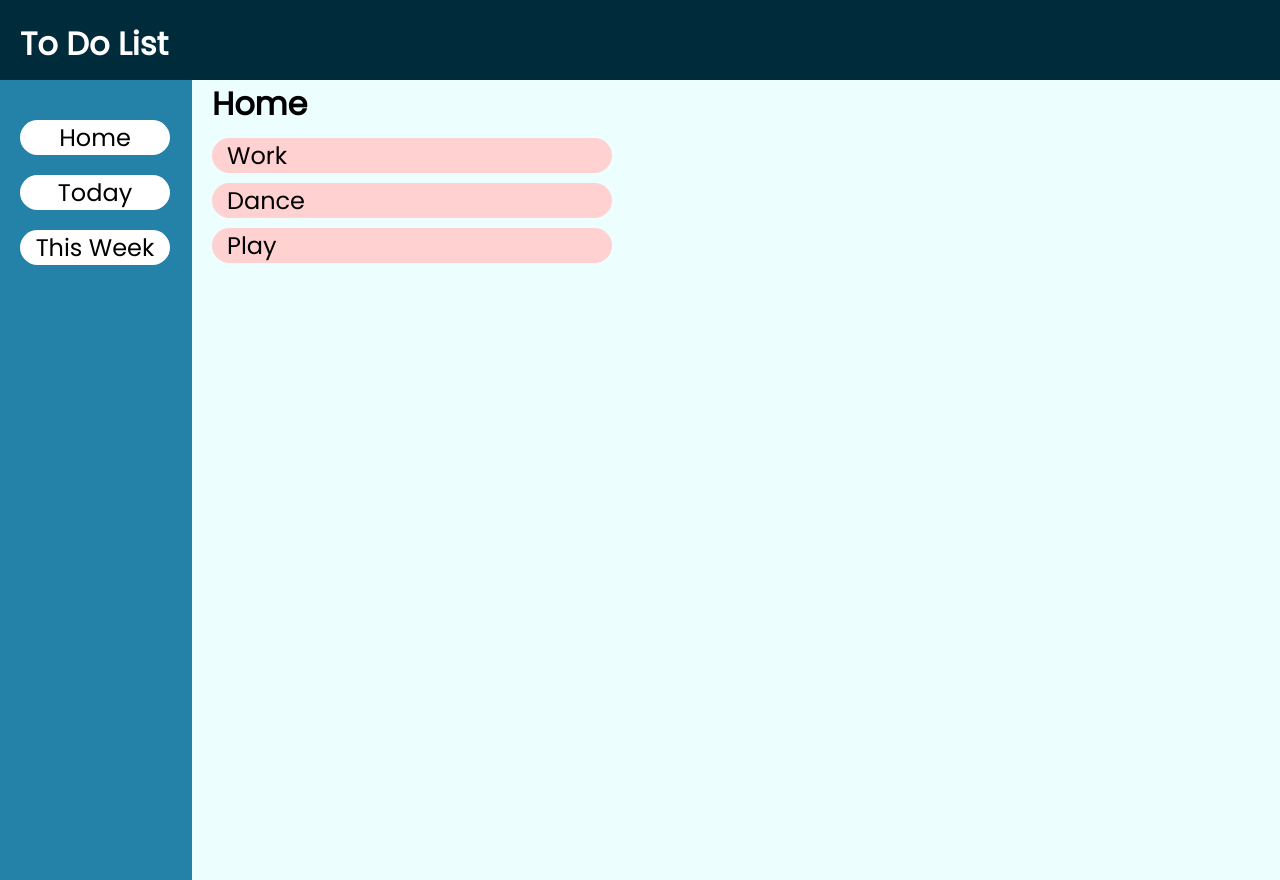
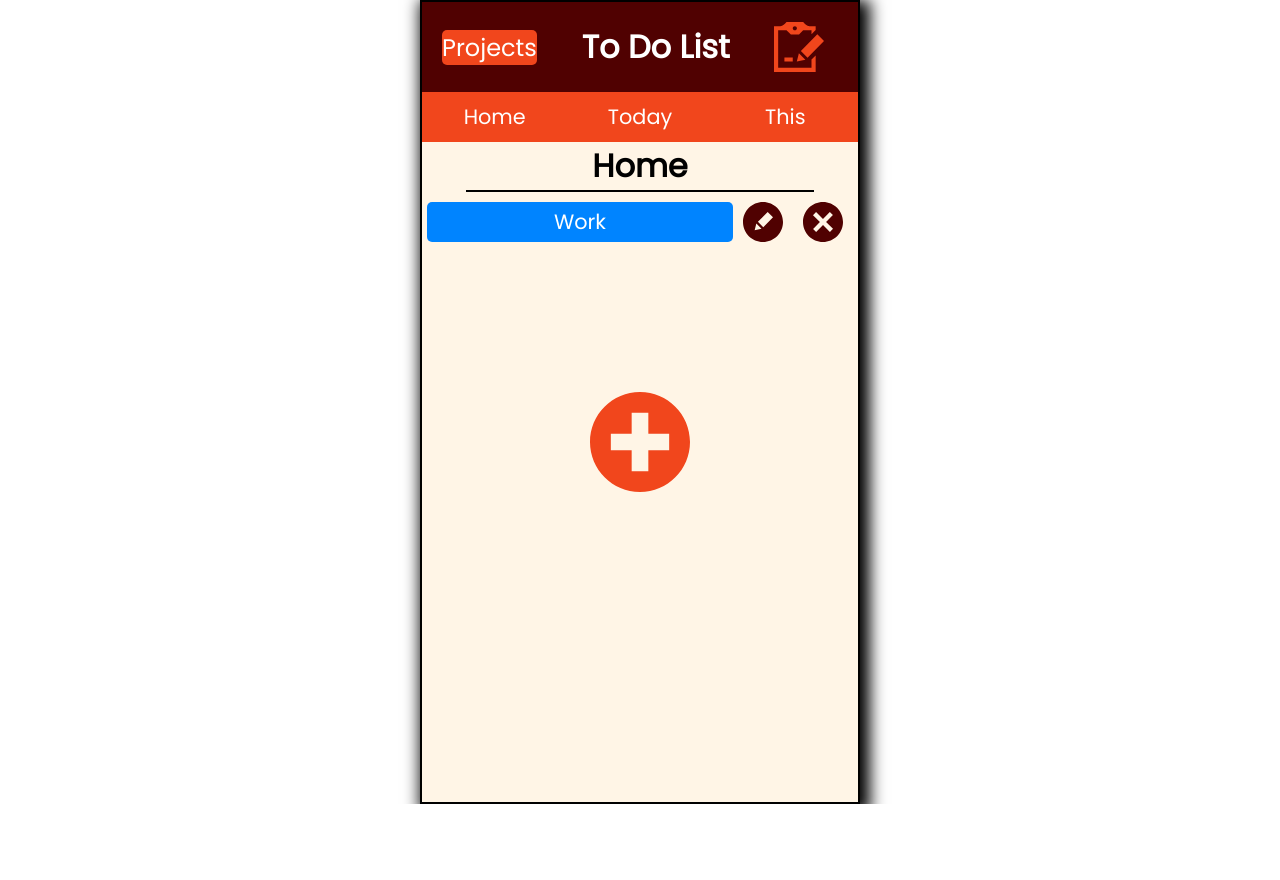
Before and after one commit to crealyx/todo-list, a website built with webpack: page src/template.html in a window 1280 px wide. After the commit the page ends 804 px from the top, so only its background shows below. Built offline with nearby package versions, Linux system fonts and the light colour scheme.

Commit message:
Change structure

```diff
--- a/package.json
+++ b/package.json
@@ -4,7 +4,7 @@
   "description": "",
   "main": "index.js",
   "scripts": {
-    "start": "webpack serve --open --config=webpack.config.dev.js",
+    "start": "webpack serve --config=webpack.config.dev.js",
     "build": "webpack --config=webpack.config.prod.js"
   },
   "author": "",
--- a/src/assets/styles/_defaults.scss
+++ b/src/assets/styles/_defaults.scss
@@ -11,11 +11,12 @@ a,
 h1,
 h2,
 p,
-li {
+li,
+button {
   font-family: "Poppins", sans-serif;
 }
 
 li {
   list-style: none;
-  font-size: 1.5rem;
+  font-size: 1.3rem;
 }
--- a/src/assets/styles/_home.scss
+++ b/src/assets/styles/_home.scss
@@ -1,46 +1,115 @@
+@use 'variables' as *;
+
 header {
-  background-color: rgb(0, 43, 59);
+  display: flex;
+  background-color: $brown;
   padding: 20px;
-  height: 80px;
   color: white;
+  text-align: center;
+  justify-content: flex-start;
+  align-items: center;
+  h1 {
+    flex-basis: 60%;
+  }
+  button {
+    flex-basis: 20%;
+    background-color: $orange;
+    border-radius: 5px;
+    color: rgb(255, 255, 255);
+    outline: none;
+    border: none;
+    font-size: 1.5rem;
+    &:hover {
+      background-color: $blue;
+    }
+    cursor: pointer;
+  }
+  svg {
+    fill: $orange;
+    width: 50px;
+    height: 50px;
+  }
 }
 
+#content {
+  margin: 0px 420px;
+  border: 2px solid black;
+  box-shadow: 5px 5px 15px 5px #000000;
+}
 #wrapper {
   display: flex;
+  flex-direction: column;
   height: 100vh;
 
   #sidebar {
-    padding: 20px;
-    display: flex;
-    background-color: rgb(36, 129, 167);
-    flex-basis: 15%;
-    justify-content: flex-start;
-    flex-direction: column;
-    align-items: flex-start;
+    background-color: $orange;
     color: white;
+    height: 50px;
+    line-height: 50px;
+    ul {
+      justify-content: space-around;
+      display: flex;
+      text-align: center;
+    }
     li {
-      margin: 20px auto;
-      background-color: rgb(255, 255, 255);
-      border-radius: 20px;
-      width: 150px;
-      color: black;
+      margin: 0px 10px;
+      width: 100px;
+      color: rgb(255, 255, 255);
+      cursor: pointer;
       text-align: center;
+      &:hover {
+        background-color: $blue;
+      }
     }
   }
   #todo-page {
-    padding-left: 20px;
     display: flex;
-    background-color: rgb(236, 255, 254);
-    flex-basis: 85%;
+    background-color: rgb(255, 245, 230);
+    flex-basis: 100%;
     flex-direction: column;
-    ul {
+    margin: auto;
+    width: 100%;
+    h1 {
+      border-bottom: 2px black solid;
+      text-align: center;
+      width: 80%;
+      margin: 0px auto;
+    }
+    .todo-container {
+      margin-top: 10px;
+      display: flex;
+      align-items: center;
+      justify-content: center;
+      flex-direction: row;
     }
     li {
-      margin-top: 10px;
-      background-color: rgb(255, 209, 209);
-      border-radius: 20px;
-      width: 400px;
-      text-indent: 15px;
+      flex-basis: 70%;
+      text-align: center;
+      background-color: $blue;
+      border-radius: 5px;
+      line-height: 40px;
+      color: white;
     }
   }
 }
+#add {
+  margin: 150px auto;
+  width: 100px;
+  height: 100px;
+  fill: $orange;
+  cursor: pointer;
+  &:hover {
+    fill: $blue;
+  }
+}
+#edit,
+#delete {
+  margin: 0px 10px;
+  fill: $brown;
+  width: 40px;
+  height: 40px;
+  cursor: pointer;
+  &:hover {
+    fill: $orange;
+  }
+}
--- /dev/null
+++ b/src/assets/styles/_variables.scss
@@ -0,0 +1,4 @@
+$blue: rgb(0, 132, 255);
+$orange: rgb(241, 70, 28);
+$background: rgb(255, 245, 230);
+$brown: rgb(80, 1, 1);
--- a/src/template.html
+++ b/src/template.html
@@ -7,10 +7,21 @@
   </head>
   <body>
     <div id="content">
-      <header>
-        <h1>To Do List</h1>
-      </header>
       <div id="wrapper">
+        <header>
+          <button>Projects</button>
+          <h1>To Do List</h1>
+          <svg
+            xmlns="http://www.w3.org/2000/svg"
+            width="24"
+            height="24"
+            viewBox="0 0 24 24"
+          >
+            <path
+              d="M9 19h-4v-2h4v2zm2.946-4.036l3.107 3.105-4.112.931 1.005-4.036zm12.054-5.839l-7.898 7.996-3.202-3.202 7.898-7.995 3.202 3.201zm-6 8.92v3.955h-16v-18h4l2.102 2h3.898l2-2h4v1.911l2-2.024v-1.887h-3c-1.229 0-2.18-1.084-3-2h-8c-.82.916-1.771 2-3 2h-3v22h20v-7.98l-2 2.025zm-8-16.045c.552 0 1 .448 1 1s-.448 1-1 1-1-.448-1-1 .448-1 1-1z"
+            />
+          </svg>
+        </header>
         <aside id="sidebar">
           <ul>
             <li>Home</li>
@@ -21,10 +32,43 @@
         <main id="todo-page">
           <h1>Home</h1>
           <ul>
-            <li>Work</li>
-            <li>Dance</li>
-            <li>Play</li>
+            <div class="todo-container">
+              <li class="todo-text">Work</li>
+              <svg
+                id="edit"
+                xmlns="http://www.w3.org/2000/svg"
+                width="24"
+                height="24"
+                viewBox="0 0 24 24"
+              >
+                <path
+                  d="M12 0c-6.627 0-12 5.373-12 12s5.373 12 12 12 12-5.373 12-12-5.373-12-12-12zm-5 17l1.006-4.036 3.106 3.105-4.112.931zm5.16-1.879l-3.202-3.202 5.841-5.919 3.201 3.2-5.84 5.921z"
+                />
+              </svg>
+              <svg
+                id="delete"
+                xmlns="http://www.w3.org/2000/svg"
+                width="24"
+                height="24"
+                viewBox="0 0 24 24"
+              >
+                <path
+                  d="M12 0c-6.627 0-12 5.373-12 12s5.373 12 12 12 12-5.373 12-12-5.373-12-12-12zm4.151 17.943l-4.143-4.102-4.117 4.159-1.833-1.833 4.104-4.157-4.162-4.119 1.833-1.833 4.155 4.102 4.106-4.16 1.849 1.849-4.1 4.141 4.157 4.104-1.849 1.849z"
+                />
+              </svg>
+            </div>
           </ul>
+          <svg
+            id="add"
+            xmlns="http://www.w3.org/2000/svg"
+            width="24"
+            height="24"
+            viewBox="0 0 24 24"
+          >
+            <path
+              d="M12 0c-6.627 0-12 5.373-12 12s5.373 12 12 12 12-5.373 12-12-5.373-12-12-12zm7 14h-5v5h-4v-5h-5v-4h5v-5h4v5h5v4z"
+            />
+          </svg>
         </main>
       </div>
     </div>
```
Also changed, not shown: src/assets/styles/_varıables.scss (deleted).
